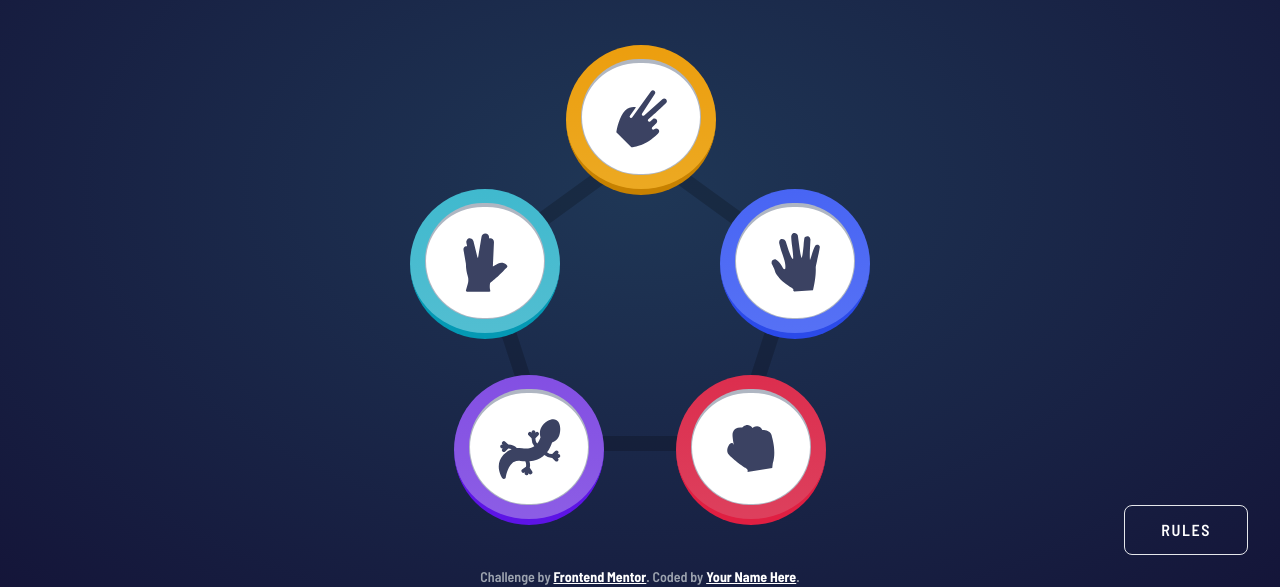
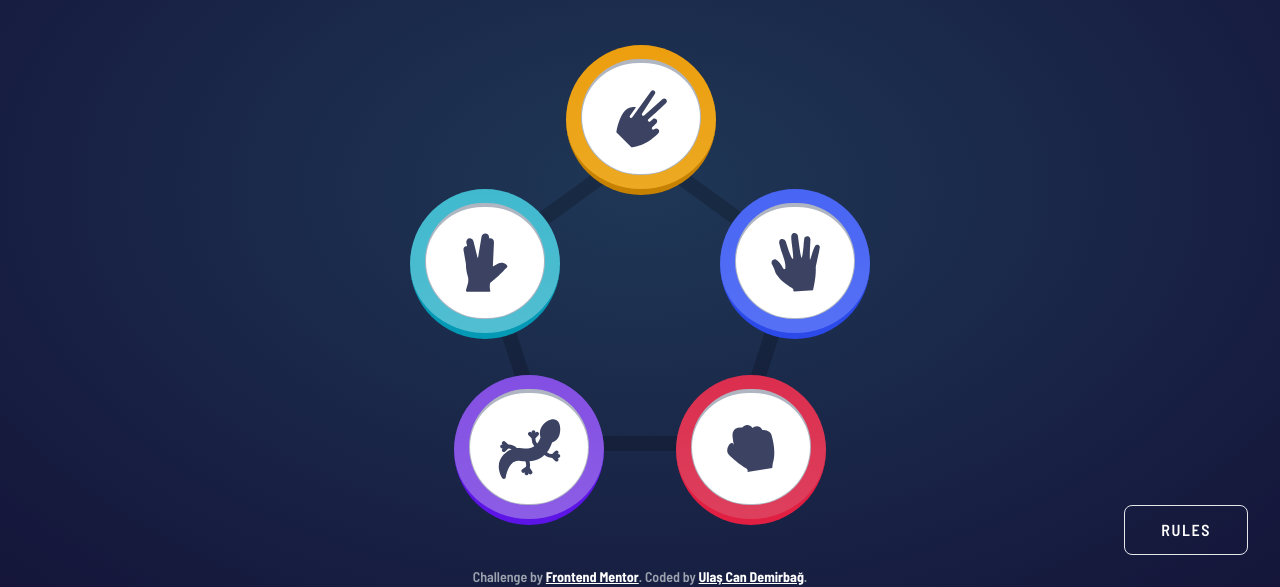
Before and after one commit to ulascan54/rock-paper-scissors-fm, a website: page content/index.html in a window 1280 px wide. Shown: the part 213-800 px from the top of the page. Drawn offline with nearby package versions, Linux system fonts and the light colour scheme.

Commit message:
attribution fix

```diff
--- a/content/index.html
+++ b/content/index.html
@@ -139,7 +139,7 @@
         </div>
         <div class="attribution">
             Challenge by <a href="https://www.frontendmentor.io?ref=challenge" target="_blank">Frontend Mentor</a>.
-            Coded by <a href="#">Your Name Here</a>.
+            Coded by <a href="#">Ulaş Can Demirbağ</a>.
           </div>
     </div>
     <script type="text/javascript" src="vanilla-tilt.js"></script>
```
